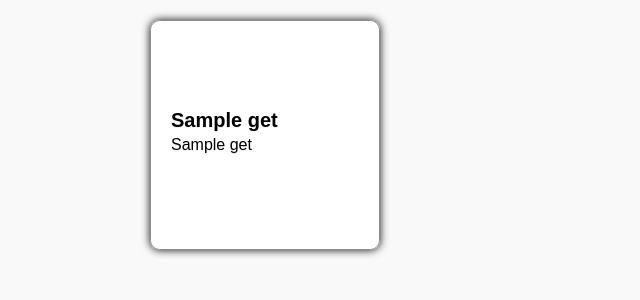
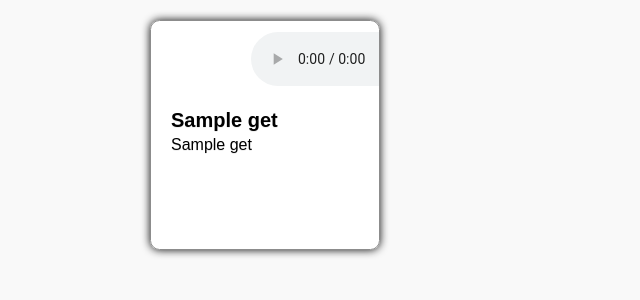
Before and after one commit to sara89sgm/audiogram, a PHP site: template web/views/index.twig in a window 1280 px wide. Shown: the part 42-342 px from the top of the page, without its empty margins (0-640 px from the left). Run offline with PHP 8.4, Linux system fonts and the light colour scheme; the template is opened without the code that fills it: most values are stand-ins (such as "Sample title", 1, 10 or a date in 2020); some libraries are stand-ins or nearby versions.

Commit message:
adding play button

```diff
--- a/web/scripts/audioRecord.js
+++ b/web/scripts/audioRecord.js
@@ -152,7 +152,7 @@ define(['jquery'], function($) {
 		},
 
 		addItem : function(audio, username){
-			var html= '<li class="ui-li-has-thumb ui-first-child"><a href="#" class="ui-btn ui-btn-icon-right ui-icon-caret-r"><audio id="'+audio+'" class="player-audio-audio" src="'+audio+'"></audio><h2>'+username+'</h2><p>'+username+'</p></a><div class="play-button-hover"><img data-id="'+audio+'" src="../img/play-button.png" /> </div></li>';
+			var html= '<li class="ui-li-has-thumb ui-first-child"><a href="#" class="ui-btn ui-btn-icon-right ui-icon-caret-r"><audio controls class="player-audio-audio"><source src="'+audio+'"></audio><h2>'+username+'</h2><p>'+username+'</p></a><div class="play-button-hover"><img data-id="'+audio+'" src="../img/play-button.png" /> </div></li>';
 
 			$('.audio-list').prepend(html);
 			//$('li.hidden').delay('400').slideToggle('400');
--- a/web/views/audiogramitem.twig
+++ b/web/views/audiogramitem.twig
@@ -1,7 +1,8 @@
 
 <li class="ui-li-has-thumb ui-first-child"><a href="#" class="ui-btn ui-btn-icon-right ui-icon-caret-r audio-players">
-    <audio id="{{item.get('audioURL')}}"class="player-audio-audio" src="{{item.get('audioURL')}}"></audio>
+    <audio controls class="player-audio-audio">
+    <source src="{{item.get('audioURL')}}"></audio>
 	<h2>{{item.get('username')}}</h2>
     <p>{{item.get('username')}}</p>
 </a>
-<div class="play-button-hover"><img data-id="{{item.get('audioURL')}}" src="../img/play-button.png" /> </div></li>
+<div class="play-button-hover"><img src="../img/play-button.png" /> </div></li>
```
